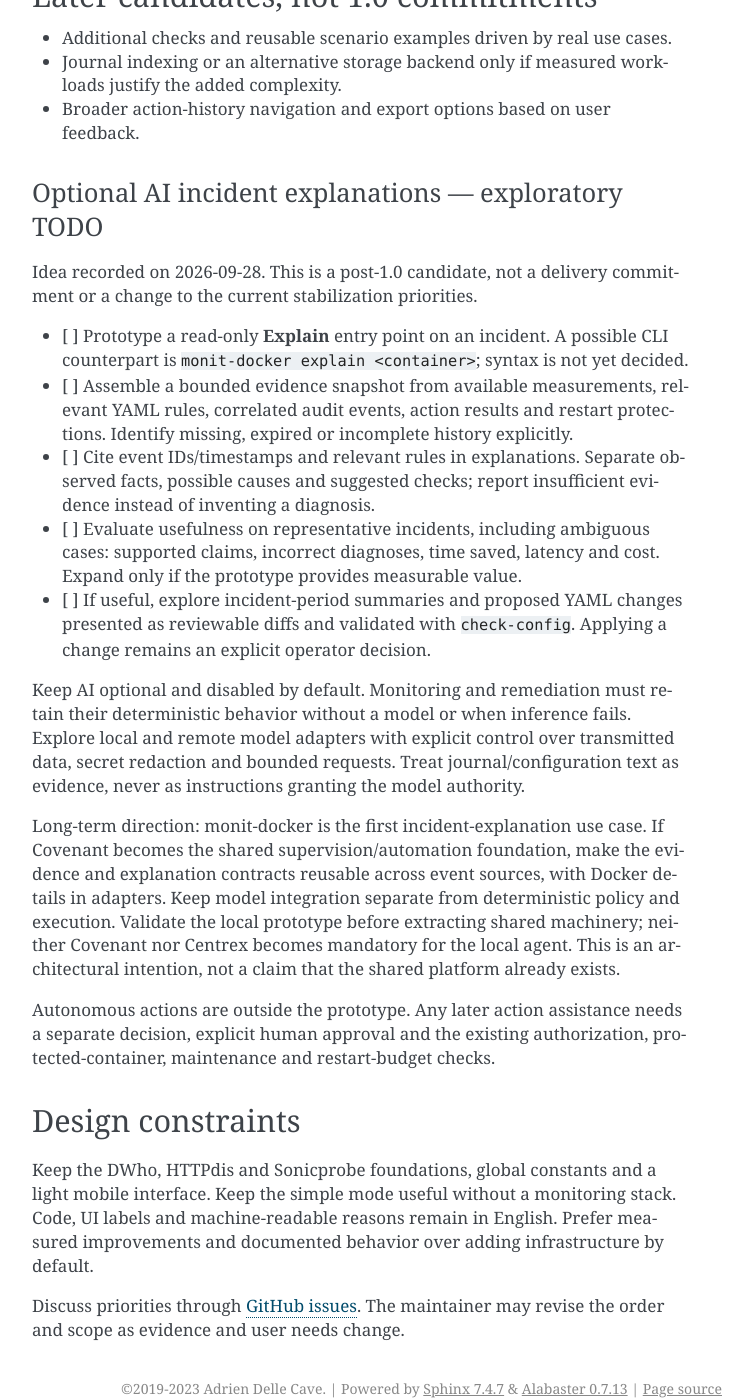
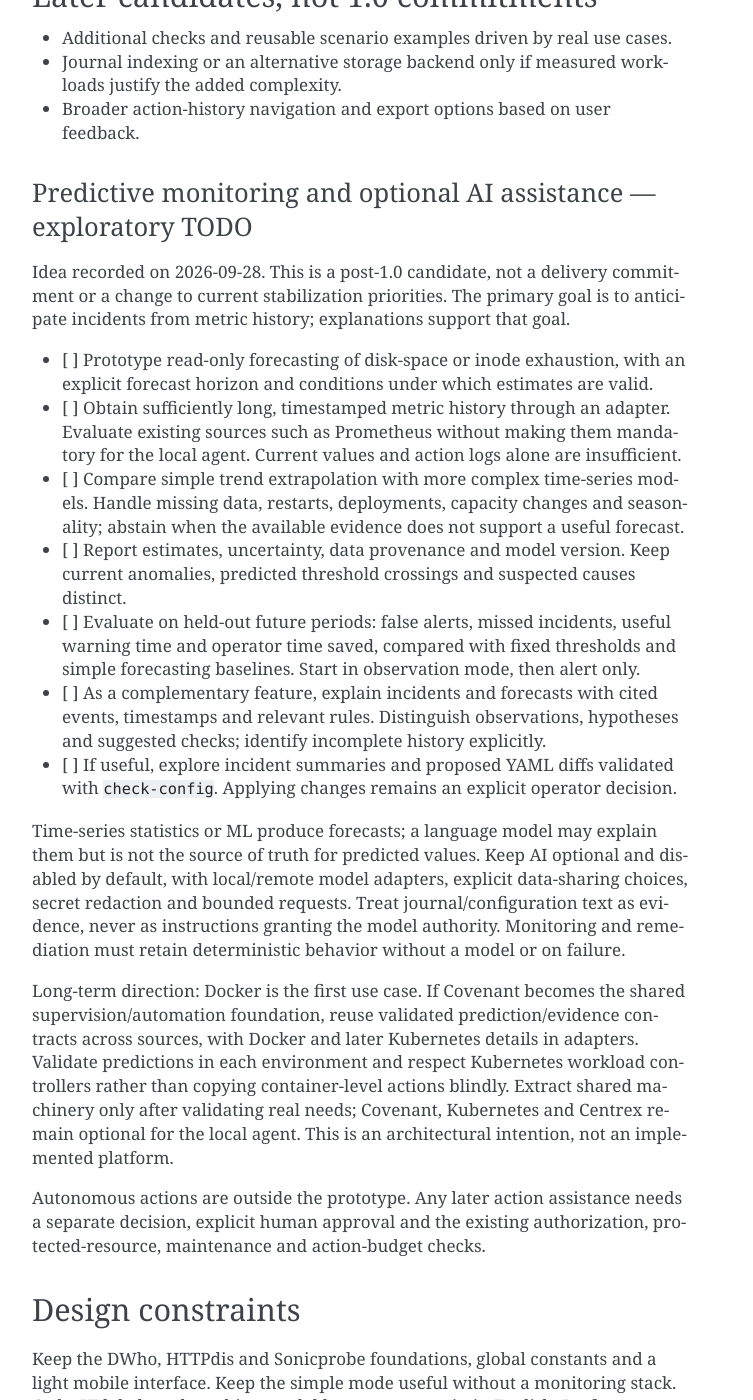
Before and after one commit to decryptus/monit-docker, a Sphinx documentation site: the page built from docs/roadmap.md, in a window 1280 px wide and 1400 px high, scrolled down 2884 px. Shown: the whole window, without its empty margins (388-1141 px from the left). Built offline with Sphinx 7.4.7, drawn with Linux system fonts in a browser that asks for light colours; some of the changed text lies outside the part shown.

Commit message:
docs: prioritize metric forecasting in exploratory AI roadmap

```diff
--- a/docs/roadmap.md
+++ b/docs/roadmap.md
@@ -111,43 +111,50 @@ Until then, releases stay in the 0.0.x series.
   justify the added complexity.
 - Broader action-history navigation and export options based on user feedback.
 
-### Optional AI incident explanations — exploratory TODO
+### Predictive monitoring and optional AI assistance — exploratory TODO
 
 Idea recorded on 2026-09-28. This is a post-1.0 candidate, not a delivery
-commitment or a change to the current stabilization priorities.
+commitment or a change to current stabilization priorities. The primary goal is
+to anticipate incidents from metric history; explanations support that goal.
 
-- [ ] Prototype a read-only **Explain** entry point on an incident. A possible
-  CLI counterpart is `monit-docker explain <container>`; syntax is not yet decided.
-- [ ] Assemble a bounded evidence snapshot from available measurements, relevant
-  YAML rules, correlated audit events, action results and restart protections.
-  Identify missing, expired or incomplete history explicitly.
-- [ ] Cite event IDs/timestamps and relevant rules in explanations. Separate
-  observed facts, possible causes and suggested checks; report insufficient
-  evidence instead of inventing a diagnosis.
-- [ ] Evaluate usefulness on representative incidents, including ambiguous cases:
-  supported claims, incorrect diagnoses, time saved, latency and cost. Expand
-  only if the prototype provides measurable value.
-- [ ] If useful, explore incident-period summaries and proposed YAML changes
-  presented as reviewable diffs and validated with `check-config`. Applying a
-  change remains an explicit operator decision.
+- [ ] Prototype read-only forecasting of disk-space or inode exhaustion, with
+  an explicit forecast horizon and conditions under which estimates are valid.
+- [ ] Obtain sufficiently long, timestamped metric history through an adapter.
+  Evaluate existing sources such as Prometheus without making them mandatory
+  for the local agent. Current values and action logs alone are insufficient.
+- [ ] Compare simple trend extrapolation with more complex time-series models.
+  Handle missing data, restarts, deployments, capacity changes and seasonality;
+  abstain when the available evidence does not support a useful forecast.
+- [ ] Report estimates, uncertainty, data provenance and model version. Keep
+  current anomalies, predicted threshold crossings and suspected causes distinct.
+- [ ] Evaluate on held-out future periods: false alerts, missed incidents,
+  useful warning time and operator time saved, compared with fixed thresholds
+  and simple forecasting baselines. Start in observation mode, then alert only.
+- [ ] As a complementary feature, explain incidents and forecasts with cited
+  events, timestamps and relevant rules. Distinguish observations, hypotheses
+  and suggested checks; identify incomplete history explicitly.
+- [ ] If useful, explore incident summaries and proposed YAML diffs validated
+  with `check-config`. Applying changes remains an explicit operator decision.
 
-Keep AI optional and disabled by default. Monitoring and remediation must retain
-their deterministic behavior without a model or when inference fails. Explore
-local and remote model adapters with explicit control over transmitted data,
-secret redaction and bounded requests. Treat journal/configuration text as
-evidence, never as instructions granting the model authority.
+Time-series statistics or ML produce forecasts; a language model may explain
+them but is not the source of truth for predicted values. Keep AI optional and
+disabled by default, with local/remote model adapters, explicit data-sharing
+choices, secret redaction and bounded requests. Treat journal/configuration text
+as evidence, never as instructions granting the model authority. Monitoring and
+remediation must retain deterministic behavior without a model or on failure.
 
-Long-term direction: monit-docker is the first incident-explanation use case.
-If Covenant becomes the shared supervision/automation foundation, make the
-evidence and explanation contracts reusable across event sources, with Docker
-details in adapters. Keep model integration separate from deterministic policy
-and execution. Validate the local prototype before extracting shared machinery;
-neither Covenant nor Centrex becomes mandatory for the local agent. This is an
-architectural intention, not a claim that the shared platform already exists.
+Long-term direction: Docker is the first use case. If Covenant becomes the
+shared supervision/automation foundation, reuse validated prediction/evidence
+contracts across sources, with Docker and later Kubernetes details in adapters.
+Validate predictions in each environment and respect Kubernetes workload
+controllers rather than copying container-level actions blindly. Extract shared
+machinery only after validating real needs; Covenant, Kubernetes and Centrex
+remain optional for the local agent. This is an architectural intention, not an
+implemented platform.
 
 Autonomous actions are outside the prototype. Any later action assistance needs
 a separate decision, explicit human approval and the existing authorization,
-protected-container, maintenance and restart-budget checks.
+protected-resource, maintenance and action-budget checks.
 
 ## Design constraints
 
```
